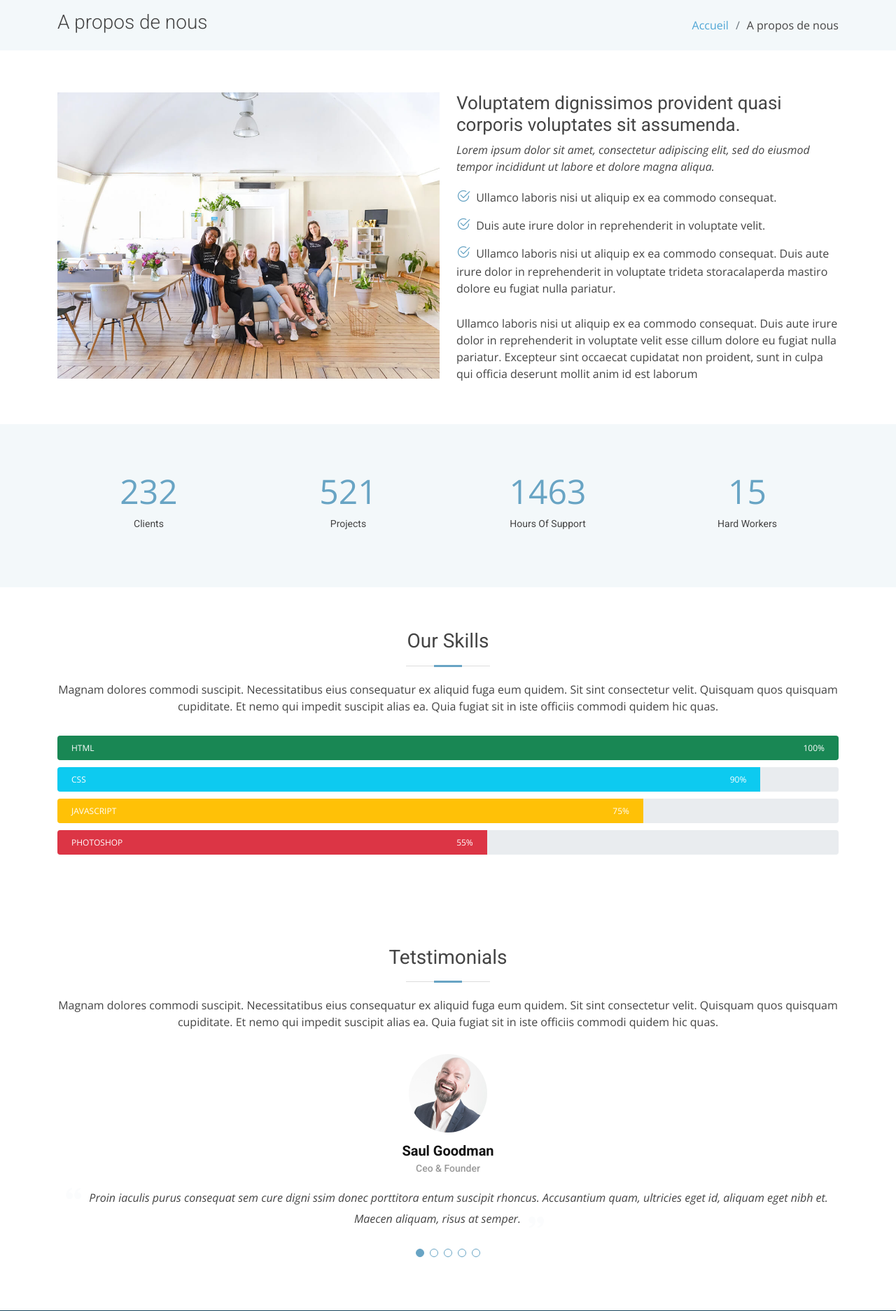
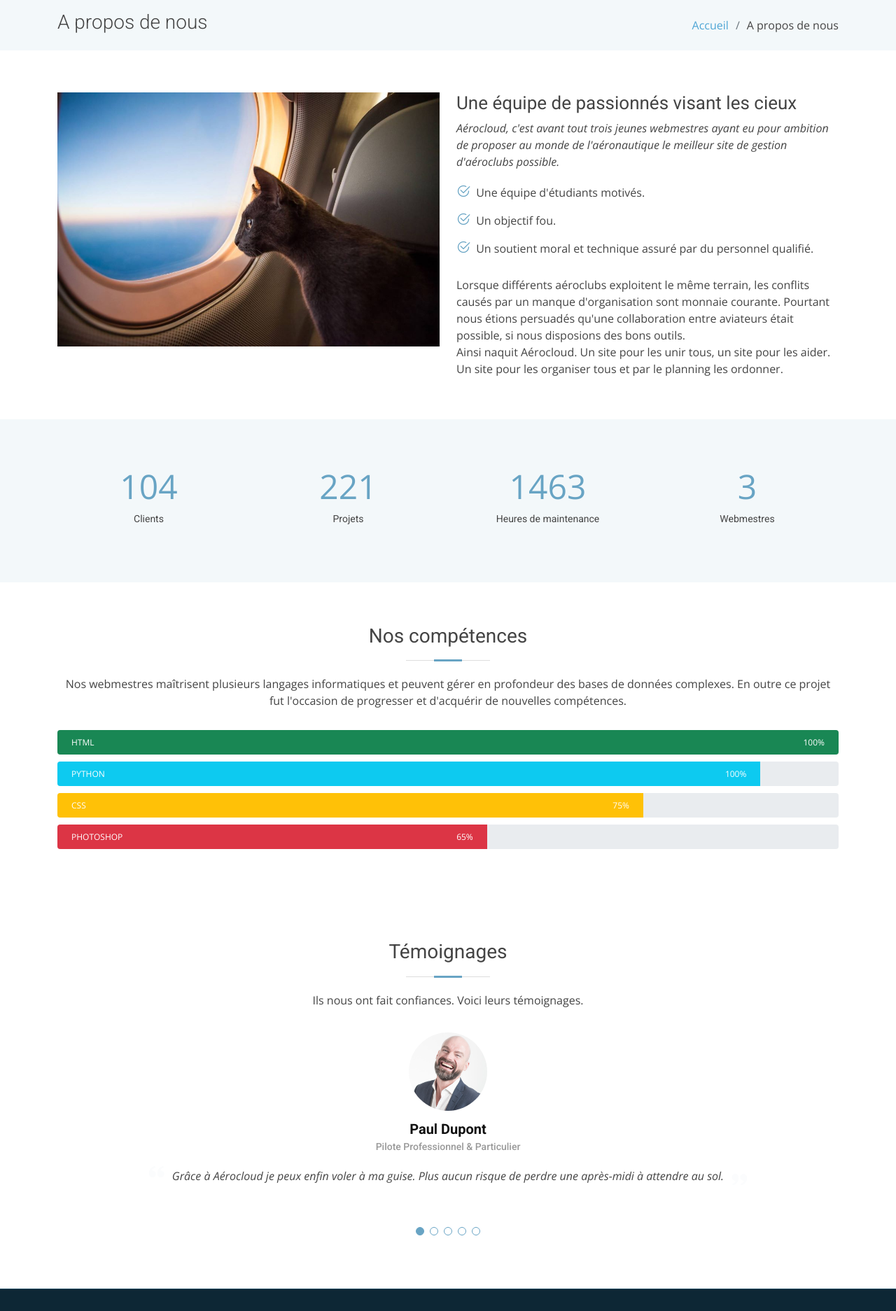
Before and after one commit to Nathanwolfy/be_web, a Flask app: page /about in a window 1280 px wide. Shown: the part 80-1953 px from the top of the page at 70% size. Run offline with Flask 2, Linux system fonts and the light colour scheme; some libraries are stand-ins or nearby versions.

Commit message:
a_propos et index

```diff
--- a/gestion_vols/template/about.html
+++ b/gestion_vols/template/about.html
@@ -38,21 +38,21 @@
 
                 <div class="row">
                     <div class="col-lg-6">
-                        <img src="/static/img/about.jpg" class="img-fluid" alt="">
+                        <img src="/static/img/pratique-voyager-chat-about2.jpg" class="img-fluid" alt="">
                     </div>
                     <div class="col-lg-6 pt-4 pt-lg-0">
-                        <h3>Voluptatem dignissimos provident quasi corporis voluptates sit assumenda.</h3>
+                        <h3>Une équipe de passionnés visant les cieux</h3>
                         <p class="fst-italic">
-                            Lorem ipsum dolor sit amet, consectetur adipiscing elit, sed do eiusmod tempor incididunt ut labore et dolore magna aliqua.
+                            Aérocloud, c'est avant tout trois jeunes webmestres ayant eu pour ambition de proposer au monde de l'aéronautique le meilleur site de gestion d'aéroclubs possible.
                         </p>
                         <ul>
-                            <li><i class="bi bi-check2-circle"></i> Ullamco laboris nisi ut aliquip ex ea commodo consequat.</li>
-                            <li><i class="bi bi-check2-circle"></i> Duis aute irure dolor in reprehenderit in voluptate velit.</li>
-                            <li><i class="bi bi-check2-circle"></i> Ullamco laboris nisi ut aliquip ex ea commodo consequat. Duis aute irure dolor in reprehenderit in voluptate trideta storacalaperda mastiro dolore eu fugiat nulla pariatur.</li>
+                            <li><i class="bi bi-check2-circle"></i> Une équipe d'étudiants motivés.</li>
+                            <li><i class="bi bi-check2-circle"></i> Un objectif fou.</li>
+                            <li><i class="bi bi-check2-circle"></i> Un soutient moral et technique assuré par du personnel qualifié.</li>
                         </ul>
                         <p>
-                            Ullamco laboris nisi ut aliquip ex ea commodo consequat. Duis aute irure dolor in reprehenderit in voluptate velit esse cillum dolore eu fugiat nulla pariatur. Excepteur sint occaecat cupidatat non proident, sunt in culpa qui officia deserunt mollit anim
-                            id est laborum
+                            Lorsque différents aéroclubs exploitent le même terrain, les conflits causés par un manque d'organisation sont monnaie courante. Pourtant nous étions persuadés qu'une collaboration entre aviateurs était possible, si nous disposions des bons outils.</br>
+                            Ainsi naquit Aérocloud. Un site pour les unir tous, un site pour les aider. Un site pour les organiser tous et par le planning les ordonner.
                         </p>
                     </div>
                 </div>
@@ -60,7 +60,7 @@
             </div>
         </section>
         <!-- End About Section -->
-
+        <!-- Toute l'équipe d'Aérocloud est fière de vous offrir ce site.   Fruit du savoir et du travail de nos webmestres,    car les ciel est assez vaste pour être partagé-->
         <!-- ======= Facts Section ======= -->
         <section class="facts section-bg" data-aos="fade-up">
             <div class="container">
@@ -68,23 +68,23 @@
                 <div class="row counters">
 
                     <div class="col-lg-3 col-6 text-center">
-                        <span data-purecounter-start="0" data-purecounter-end="232" data-purecounter-duration="1" class="purecounter"></span>
+                        <span data-purecounter-start="0" data-purecounter-end="104" data-purecounter-duration="1" class="purecounter"></span>
                         <p>Clients</p>
                     </div>
 
                     <div class="col-lg-3 col-6 text-center">
-                        <span data-purecounter-start="0" data-purecounter-end="521" data-purecounter-duration="1" class="purecounter"></span>
-                        <p>Projects</p>
+                        <span data-purecounter-start="0" data-purecounter-end="221" data-purecounter-duration="1" class="purecounter"></span>
+                        <p>Projets</p>
                     </div>
 
                     <div class="col-lg-3 col-6 text-center">
                         <span data-purecounter-start="0" data-purecounter-end="1463" data-purecounter-duration="1" class="purecounter"></span>
-                        <p>Hours Of Support</p>
+                        <p>Heures de maintenance</p>
                     </div>
 
                     <div class="col-lg-3 col-6 text-center">
-                        <span data-purecounter-start="0" data-purecounter-end="15" data-purecounter-duration="1" class="purecounter"></span>
-                        <p>Hard Workers</p>
+                        <span data-purecounter-start="0" data-purecounter-end="3" data-purecounter-duration="1" class="purecounter"></span>
+                        <p>Webmestres</p>
                     </div>
 
                 </div>
@@ -98,9 +98,8 @@
             <div class="container">
 
                 <div class="section-title">
-                    <h2>Our Skills</h2>
-                    <p>Magnam dolores commodi suscipit. Necessitatibus eius consequatur ex aliquid fuga eum quidem. Sit sint consectetur velit. Quisquam quos quisquam cupiditate. Et nemo qui impedit suscipit alias ea. Quia fugiat sit in iste officiis commodi
-                        quidem hic quas.</p>
+                    <h2>Nos compétences</h2>
+                    <p>Nos webmestres maîtrisent plusieurs langages informatiques et peuvent gérer en profondeur des bases de données complexes. En outre ce projet fut l'occasion de progresser et d'acquérir de nouvelles compétences.</p>
                 </div>
 
                 <div class="skills-content">
@@ -113,19 +112,19 @@
 
                     <div class="progress">
                         <div class="progress-bar bg-info" role="progressbar" aria-valuenow="90" aria-valuemin="0" aria-valuemax="100">
-                            <span class="skill">CSS <i class="val">90%</i></span>
+                            <span class="skill">Python <i class="val">100%</i></span>
                         </div>
                     </div>
 
                     <div class="progress">
                         <div class="progress-bar bg-warning" role="progressbar" aria-valuenow="75" aria-valuemin="0" aria-valuemax="100">
-                            <span class="skill">JavaScript <i class="val">75%</i></span>
+                            <span class="skill">CSS <i class="val">75%</i></span>
                         </div>
                     </div>
 
                     <div class="progress">
                         <div class="progress-bar bg-danger" role="progressbar" aria-valuenow="55" aria-valuemin="0" aria-valuemax="100">
-                            <span class="skill">Photoshop <i class="val">55%</i></span>
+                            <span class="skill">Photoshop <i class="val">65%</i></span>
                         </div>
                     </div>
 
@@ -140,28 +139,26 @@
             <div class="container">
 
                 <div class="section-title">
-                    <h2>Tetstimonials</h2>
-                    <p>Magnam dolores commodi suscipit. Necessitatibus eius consequatur ex aliquid fuga eum quidem. Sit sint consectetur velit. Quisquam quos quisquam cupiditate. Et nemo qui impedit suscipit alias ea. Quia fugiat sit in iste officiis commodi
-                        quidem hic quas.</p>
+                    <h2>Témoignages</h2>
+                    <p>Ils nous ont fait confiances. Voici leurs témoignages.</p>
                 </div>
 
                 <div class="testimonials-carousel swiper">
                     <div class="swiper-wrapper">
                         <div class="testimonial-item swiper-slide">
                             <img src="/static/img/testimonials/testimonials-1.jpg" class="testimonial-img" alt="">
-                            <h3>Saul Goodman</h3>
-                            <h4>Ceo &amp; Founder</h4>
+                            <h3>Paul Dupont</h3>
+                            <h4>Pilote Professionnel &amp; Particulier</h4>
                             <p>
-                                <i class="bx bxs-quote-alt-left quote-icon-left"></i> Proin iaculis purus consequat sem cure digni ssim donec porttitora entum suscipit rhoncus. Accusantium quam, ultricies eget id, aliquam eget nibh et. Maecen aliquam,
-                                risus at semper.
+                                <i class="bx bxs-quote-alt-left quote-icon-left"></i> Grâce à Aérocloud je peux enfin voler à ma guise. Plus aucun risque de perdre une après-midi à attendre au sol.
                                 <i class="bx bxs-quote-alt-right quote-icon-right"></i>
                             </p>
                         </div>
 
                         <div class="testimonial-item swiper-slide">
                             <img src="/static/img/testimonials/testimonials-2.jpg" class="testimonial-img" alt="">
-                            <h3>Sara Wilsson</h3>
-                            <h4>Designer</h4>
+                            <h3>Céline Tran</h3>
+                            <h4>Pilote</h4>
                             <p>
                                 <i class="bx bxs-quote-alt-left quote-icon-left"></i> Export tempor illum tamen malis malis eram quae irure esse labore quem cillum quid cillum eram malis quorum velit fore eram velit sunt aliqua noster fugiat irure amet
                                 legam anim culpa.
@@ -171,8 +168,8 @@
 
                         <div class="testimonial-item swiper-slide">
                             <img src="/static/img/testimonials/testimonials-3.jpg" class="testimonial-img" alt="">
-                            <h3>Jena Karlis</h3>
-                            <h4>Store Owner</h4>
+                            <h3>Johanne Muller</h3>
+                            <h4>Pilote</h4>
                             <p>
                                 <i class="bx bxs-quote-alt-left quote-icon-left"></i> Enim nisi quem export duis labore cillum quae magna enim sint quorum nulla quem veniam duis minim tempor labore quem eram duis noster aute amet eram fore quis sint minim.
                                 <i class="bx bxs-quote-alt-right quote-icon-right"></i>
@@ -181,8 +178,8 @@
 
                         <div class="testimonial-item swiper-slide">
                             <img src="/static/img/testimonials/testimonials-4.jpg" class="testimonial-img" alt="">
-                            <h3>Matt Brandon</h3>
-                            <h4>Freelancer</h4>
+                            <h3>Mathieu Broux</h3>
+                            <h4>Passionné</h4>
                             <p>
                                 <i class="bx bxs-quote-alt-left quote-icon-left"></i> Fugiat enim eram quae cillum dolore dolor amet nulla culpa multos export minim fugiat minim velit minim dolor enim duis veniam ipsum anim magna sunt elit fore quem dolore
                                 labore illum veniam.
@@ -192,8 +189,8 @@
 
                         <div class="testimonial-item swiper-slide">
                             <img src="/static/img/testimonials/testimonials-5.jpg" class="testimonial-img" alt="">
-                            <h3>John Larson</h3>
-                            <h4>Entrepreneur</h4>
+                            <h3>Jean-Baptiste Labruyère</h3>
+                            <h4>Président de club</h4>
                             <p>
                                 <i class="bx bxs-quote-alt-left quote-icon-left"></i> Quis quorum aliqua sint quem legam fore sunt eram irure aliqua veniam tempor noster veniam enim culpa labore duis sunt culpa nulla illum cillum fugiat legam esse veniam
                                 culpa fore nisi cillum quid.
```
Also changed, not shown: gestion_vols/template/index.html (+5 -5 lines), gestion_vols/static/img/pratique-voyager-chat-about.jpg (added), gestion_vols/static/img/pratique-voyager-chat-about2.jpg (added).
